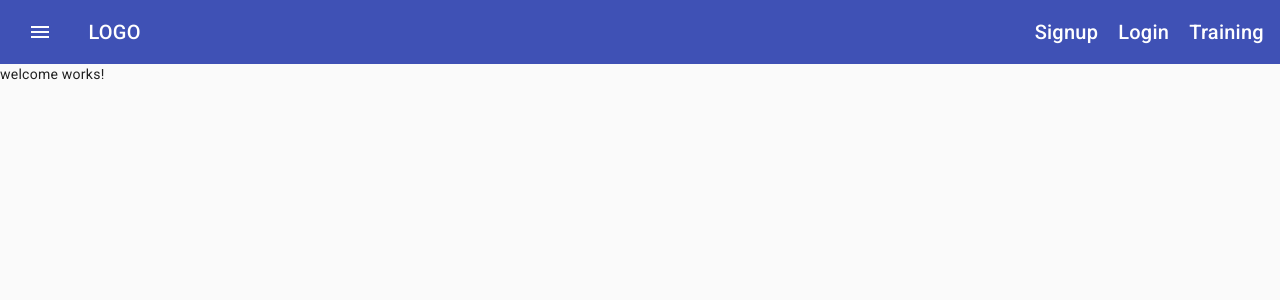
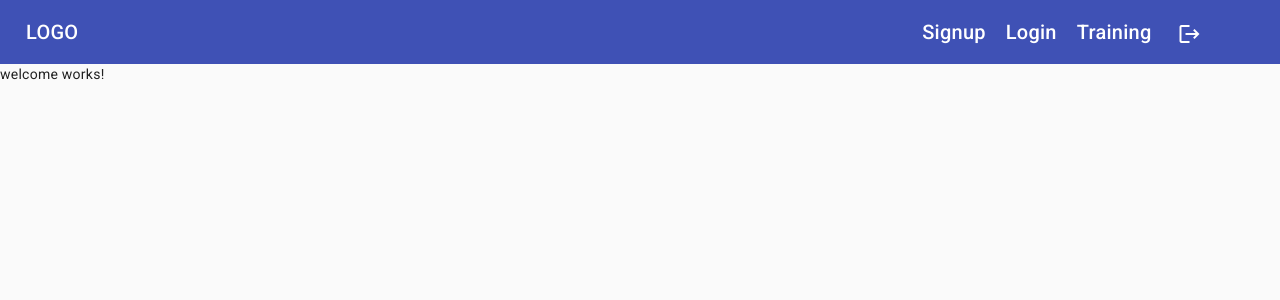
Before and after one commit to julia-kocik/angular-fitness-app, an Angular app: page / in a window 1280 px wide. Shown: the top 300 px of the page. Built offline with nearby package versions, Linux system fonts and the light colour scheme.

Commit message:
Add responsive web design

```diff
--- a/src/app/app.component.css
+++ b/src/app/app.component.css
@@ -15,7 +15,12 @@ a:hover, a:active {
 }
 
 .toolbar-button {
+    display: none;
+}
+
+.toolbar-button.is-phone-portrait {
     flex: 0 0 5%;
+    display: flex;
 }
 
 .toolbar-logo {
@@ -42,3 +47,13 @@ a {
     color: white;
     padding: 0 10px;
 }
+
+.nav-icon, .nav-caption {
+    vertical-align: middle;
+    display: inline-block;
+    padding-left: 6px;
+}
+
+.mat-icon {
+    cursor: pointer;
+}
--- a/src/app/app.component.html
+++ b/src/app/app.component.html
@@ -1,10 +1,27 @@
 <mat-sidenav-container class="example-container">
     <mat-sidenav #sidenav role="navigation">
-        Sidenav content
+        <mat-nav-list (click)="sidenav.close()">
+            <a mat-list-item routerLink="/signup">
+                <mat-icon class="nav-icon">app_registration</mat-icon>
+                <span class="nav-caption">Signup</span>
+            </a>
+            <a mat-list-item routerLink="/login">
+                <mat-icon class="nav-icon">login</mat-icon>
+                <span class="nav-caption">Login</span>
+            </a>
+            <a mat-list-item routerLink="/training">
+                <mat-icon class="nav-icon">fitness_center</mat-icon>
+                <span class="nav-caption">Training</span>
+            </a>
+            <a mat-list-item>
+                <mat-icon class="nav-icon">logout</mat-icon>
+                <span class="nav-caption">Logout</span>
+            </a>
+        </mat-nav-list>
     </mat-sidenav>
     <mat-sidenav-content>
         <mat-toolbar color="primary" class="toolbar-container">
-            <div class="toolbar-button">
+            <div class="toolbar-button" [ngClass]="{'is-phone-portrait': isPhonePortrait}" >
                 <button mat-icon-button (click)="sidenav.toggle()">
                     <mat-icon>menu</mat-icon>
                 </button>
@@ -13,19 +30,16 @@
             <div class="toolbar-nav" [ngClass]="{'is-phone-portrait': isPhonePortrait}">
                 <ul class="navigation-items">
                     <li>
-                        <a routerLink="/signup">
-                            Signup
-                        </a>
+                        <a routerLink="/signup">Signup</a>
                     </li>
                     <li>
-                        <a routerLink="/login">
-                            Login
-                        </a>
+                        <a routerLink="/login">Login</a>
                     </li>
                     <li>
-                        <a routerLink="/training">
-                            Training
-                        </a>
+                        <a routerLink="/training">Training</a>
+                    </li>
+                    <li>
+                        <a><mat-icon class="nav-icon">logout</mat-icon></a>
                     </li>
                 </ul>
             </div>
--- a/src/app/app.component.ts
+++ b/src/app/app.component.ts
@@ -29,7 +29,6 @@ export class AppComponent implements OnInit {
           this.isTabletPortrait = true;
           this.isPhonePortrait = false;
         }
-      console.log(this.isPhonePortrait, this.isTabletPortrait)
-  });
+    });
   }
 }
--- a/src/app/app.module.ts
+++ b/src/app/app.module.ts
@@ -13,7 +13,6 @@ import { NewTrainingComponent } from './training/new-training/new-training.compo
 import { PastTrainingComponent } from './training/past-training/past-training.component';
 import { WelcomeComponent } from './welcome/welcome.component';
 import { AppRoutingModule } from './app-routing.module';
-import { MatDatepicker } from '@angular/material/datepicker';
 import { ReactiveFormsModule } from '@angular/forms';
 
 @NgModule({
--- a/src/app/material.module.ts
+++ b/src/app/material.module.ts
@@ -8,10 +8,11 @@ import { MatNativeDateModule } from "@angular/material/core";
 import { MatCheckboxModule } from '@angular/material/checkbox';
 import { MatSidenavModule } from '@angular/material/sidenav';
 import { MatToolbarModule } from '@angular/material/toolbar';
+import { MatListModule } from '@angular/material/list';
 
 @NgModule({
-    imports: [MatToolbarModule, MatSidenavModule, MatCheckboxModule, MatButtonModule, MatIconModule, MatInputModule, MatFormFieldModule, MatDatepickerModule, MatNativeDateModule,
+    imports: [MatListModule, MatToolbarModule, MatSidenavModule, MatCheckboxModule, MatButtonModule, MatIconModule, MatInputModule, MatFormFieldModule, MatDatepickerModule, MatNativeDateModule,
     ],
-    exports: [MatToolbarModule, MatSidenavModule, MatCheckboxModule, MatButtonModule, MatIconModule, MatInputModule, MatFormFieldModule, MatDatepickerModule, MatNativeDateModule]
+    exports: [MatListModule, MatToolbarModule, MatSidenavModule, MatCheckboxModule, MatButtonModule, MatIconModule, MatInputModule, MatFormFieldModule, MatDatepickerModule, MatNativeDateModule]
 })
 export class MaterialModule {}
```
